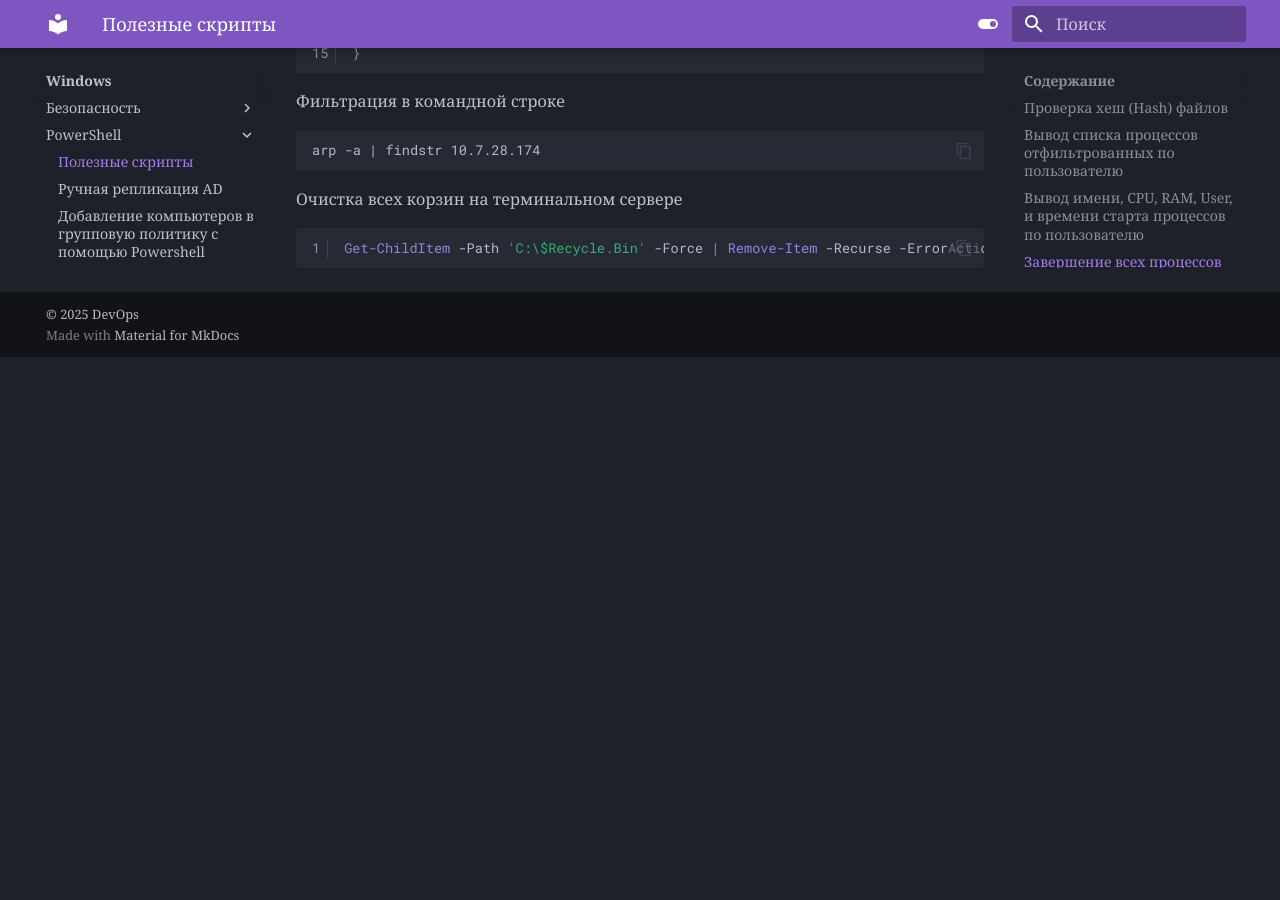
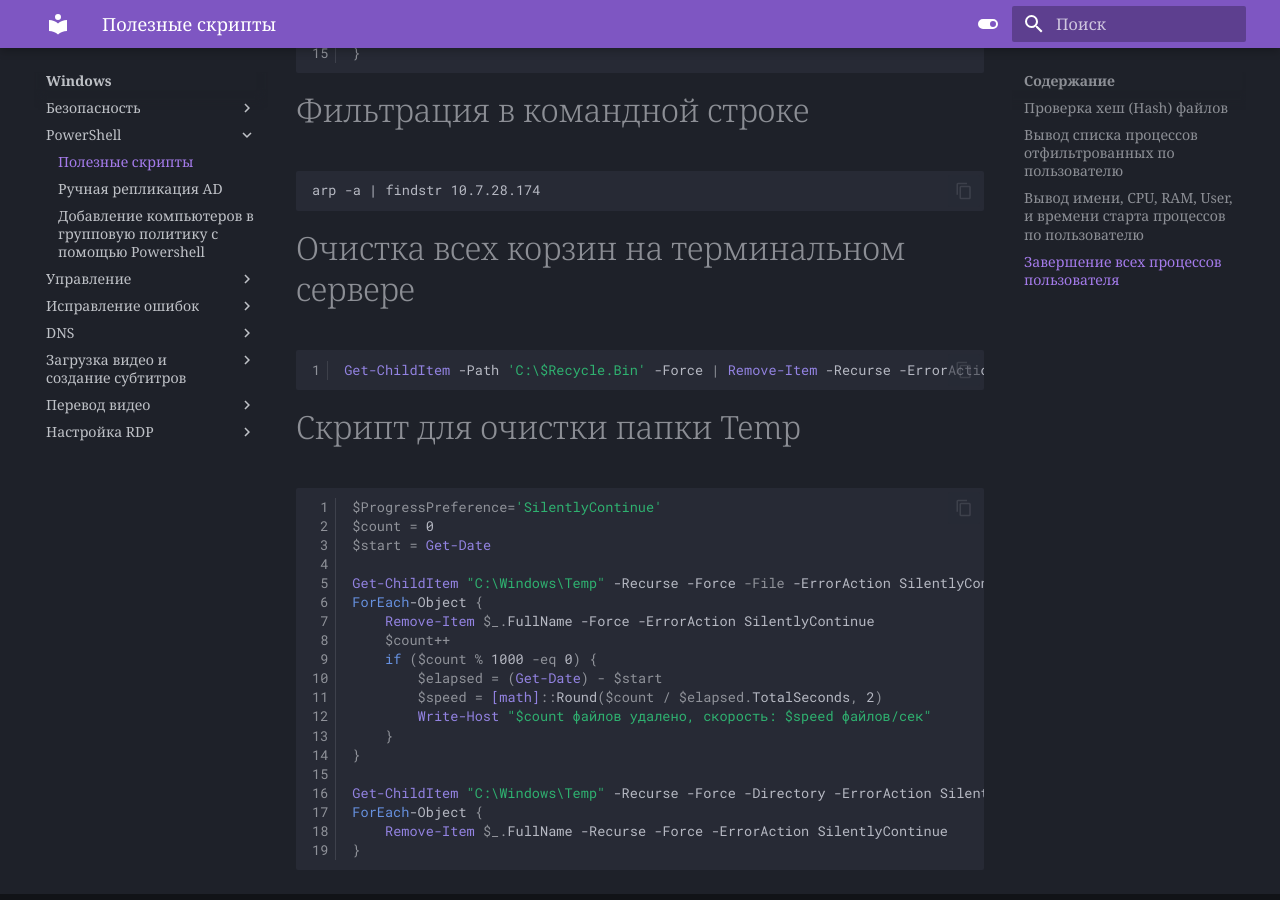
Before and after one commit to Iamseniordevops/DevOpsDocs, an MkDocs documentation site: the page built from docs/Windows/powershell.md, in a window 1280 px wide and 900 px high, scrolled down 1316 px. Built offline with MkDocs 1.6.1 and Material for MkDocs 9.7.7, drawn with Linux system fonts in a browser that asks for light colours; before the commit the page ends 1673 px from its top, so only the background shows below that.

Commit message:
Add script for clear Temp folder

````diff
--- a/docs/Windows/powershell.md
+++ b/docs/Windows/powershell.md
@@ -43,12 +43,35 @@ foreach ($process in $processes) {
     }
 }
 ```
-Фильтрация в командной строке
+# Фильтрация в командной строке
 ```
 arp -a | findstr 10.7.28.174
 ```
 
-Очистка всех корзин на терминальном сервере
+# Очистка всех корзин на  терминальном сервере
 ``` powershell linenums="1"
 Get-ChildItem -Path 'C:\$Recycle.Bin' -Force | Remove-Item -Recurse -ErrorAction SilentlyContinue
 ```
+
+# Скрипт для очистки папки Temp
+``` powershell linenums="1"
+$ProgressPreference='SilentlyContinue'
+$count = 0
+$start = Get-Date
+
+Get-ChildItem "C:\Windows\Temp" -Recurse -Force -File -ErrorAction SilentlyContinue |
+ForEach-Object {
+    Remove-Item $_.FullName -Force -ErrorAction SilentlyContinue
+    $count++
+    if ($count % 1000 -eq 0) {
+        $elapsed = (Get-Date) - $start
+        $speed = [math]::Round($count / $elapsed.TotalSeconds, 2)
+        Write-Host "$count файлов удалено, скорость: $speed файлов/сек"
+    }
+}
+
+Get-ChildItem "C:\Windows\Temp" -Recurse -Force -Directory -ErrorAction SilentlyContinue |
+ForEach-Object {
+    Remove-Item $_.FullName -Recurse -Force -ErrorAction SilentlyContinue
+}
+```
````
